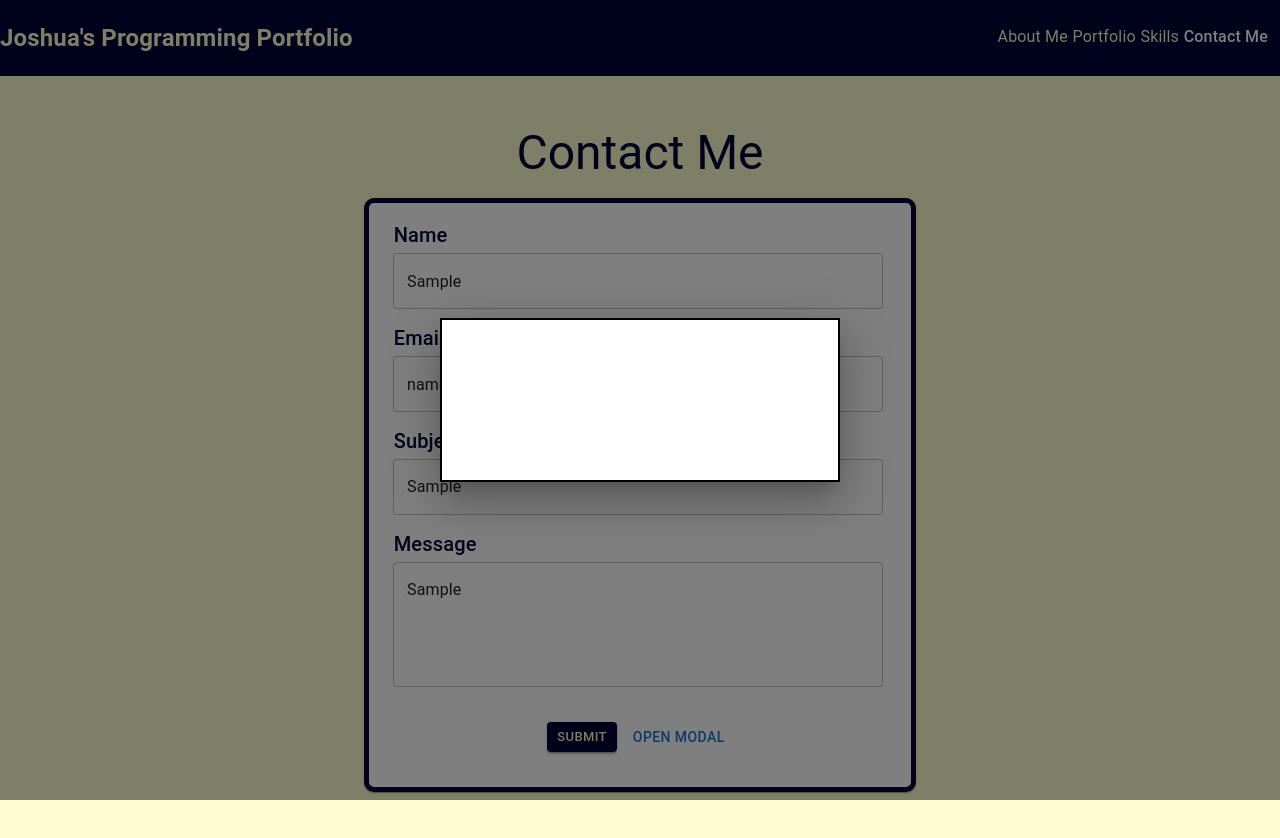
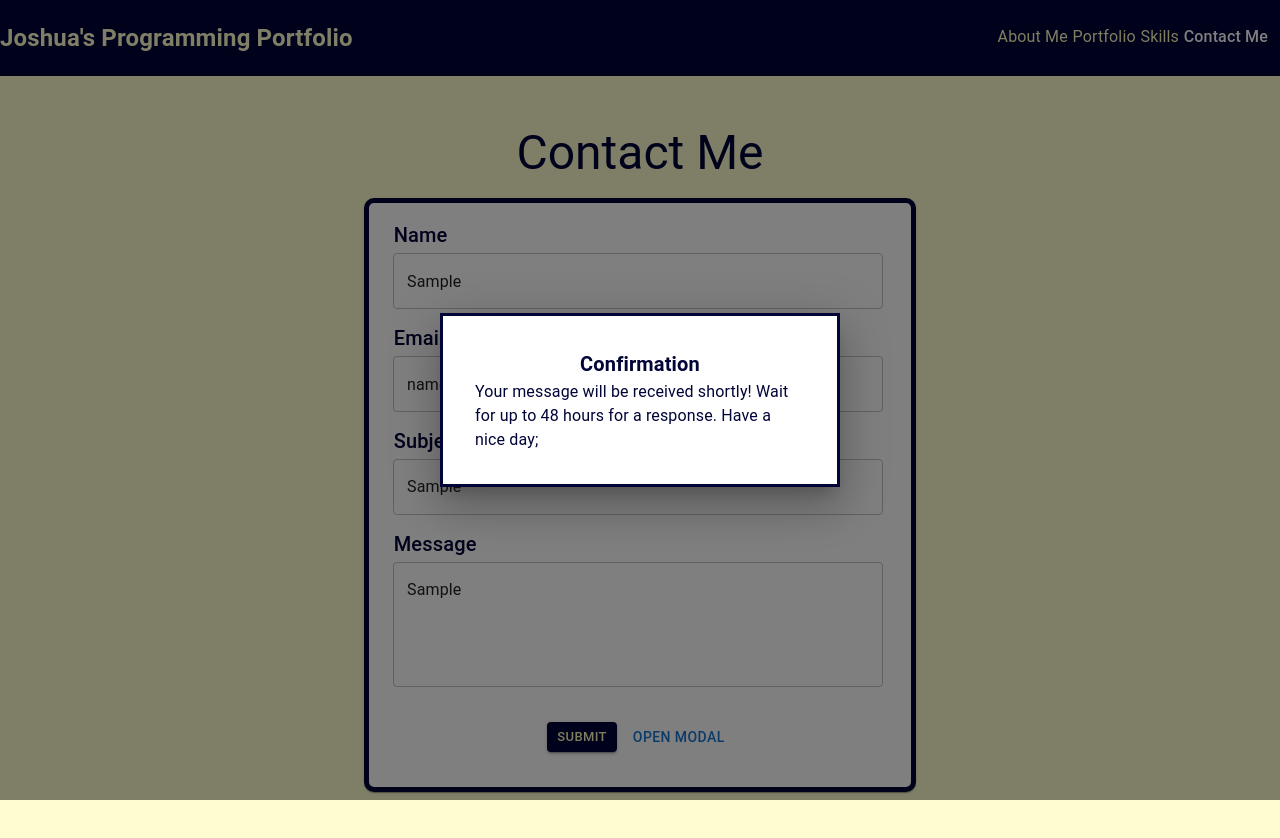
Before and after one commit to CoderJ01/material-ui-programming-portfolio, a React (Create React App) app: page /contact-me in a window 1280 px wide. Both pictures are taken after typing "Sample", "name@example.com", "Sample", "Sample" into the empty fields and a click on the button "SUBMIT". Shown: the top 838 px of the page. Built offline with nearby package versions, Linux system fonts and the light colour scheme.

Commit message:
style modal

```diff
--- a/src/components/PortfolioButton/PortfolioButton.component.jsx
+++ b/src/components/PortfolioButton/PortfolioButton.component.jsx
@@ -12,7 +12,7 @@ const style = {
     transform: 'translate(-50%, -50%)',
     width: 400,
     bgcolor: 'background.paper',
-    border: '2px solid #000',
+    border: '3px solid rgb(0, 4, 55)',
     boxShadow: 24,
     p: 4,
   };
@@ -37,7 +37,8 @@ const PortfolioButton = ({ event, label }) => {
                     }
                 }}
                 onClick={handleOpen}
-            >{label}
+            >
+                {label}
             </Button>
             <Modal
                 open={open}
@@ -46,11 +47,11 @@ const PortfolioButton = ({ event, label }) => {
                 aria-describedby="modal-modal-description"
             >
                 <Box sx={style}>
-                    <Typography id="modal-modal-title" variant="h6" component="h2">
-                        Text in a modal
+                    <Typography id="modal-modal-title" variant="h6" component="h2" sx={{color: 'rgb(0, 4, 55)', textAlign: 'center', fontWeight: 575}}>
+                        Confirmation
                     </Typography>
-                    <Typography id="modal-modal-description" sx={{ mt: 2 }}>
-                        Duis mollis, est non commodo luctus, nisi erat porttitor ligula.
+                    <Typography id="modal-modal-description" sx={{ mt: 2, color: 'rgb(0, 4, 55)', marginTop: '0'}}>
+                        Your message will be received shortly! Wait for up to 48 hours for a response. Have a nice day;
                     </Typography>
                 </Box>
             </Modal>
```
